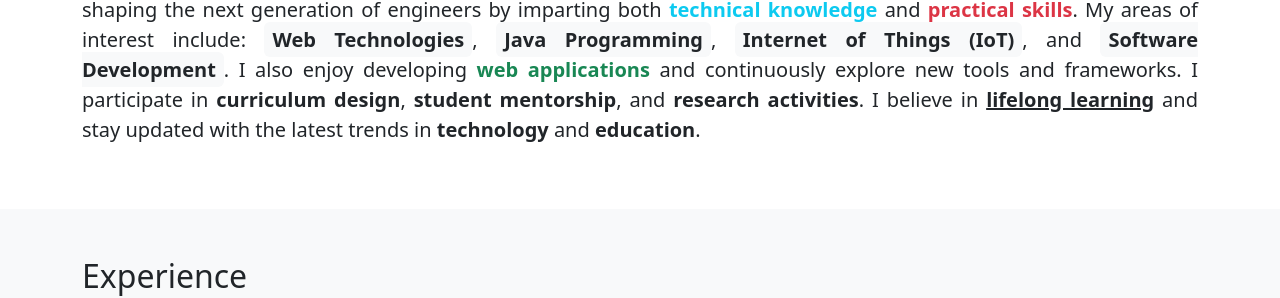
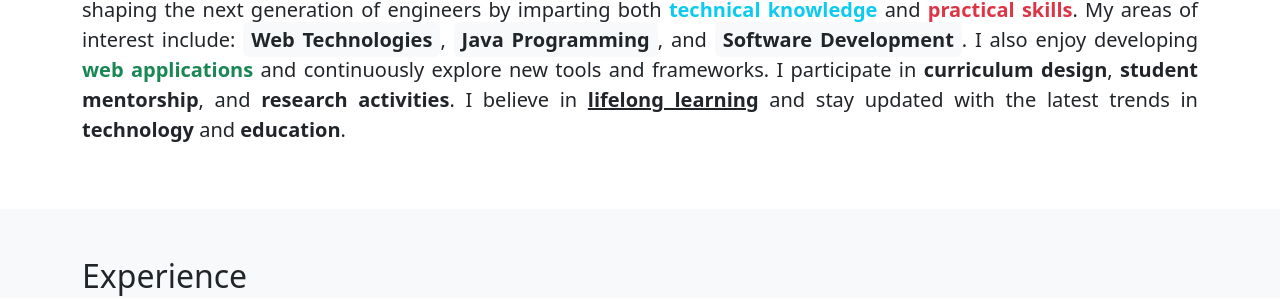
Before and after one commit to Jaydeep-kale/jaydeep_kale, a plain HTML site: page index.html in a window 1280 px wide. Shown: the part 503-801 px from the top of the page. Drawn offline with nearby package versions, Linux system fonts and the light colour scheme.

Commit message:
Update index.html

```diff
--- a/index.html
+++ b/index.html
@@ -53,7 +53,7 @@
         <span class="text-danger fw-bold">practical skills</span>. My areas of interest include:
         <span class="bg-light px-2 py-1 rounded fw-bold">Web Technologies</span>,
         <span class="bg-light px-2 py-1 rounded fw-bold">Java Programming</span>,
-        <span class="bg-light px-2 py-1 rounded fw-bold">Internet of Things (IoT)</span>,
+
         and <span class="bg-light px-2 py-1 rounded fw-bold">Software Development</span>.
         I also enjoy developing <span class="text-success fw-bold fs-5">web applications</span>
         and continuously explore new tools and frameworks. I participate in
```
